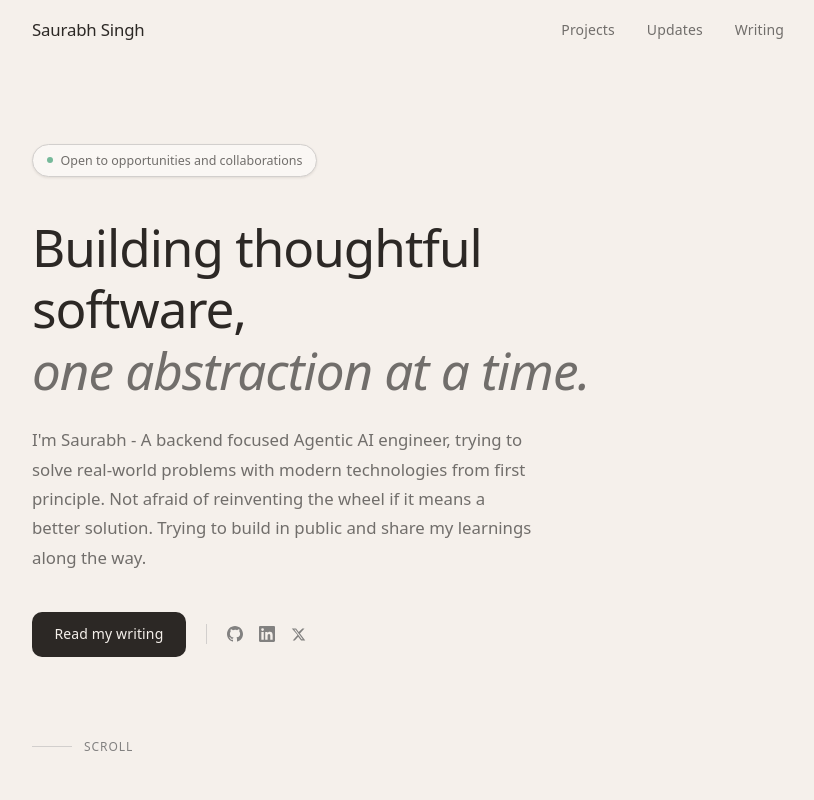
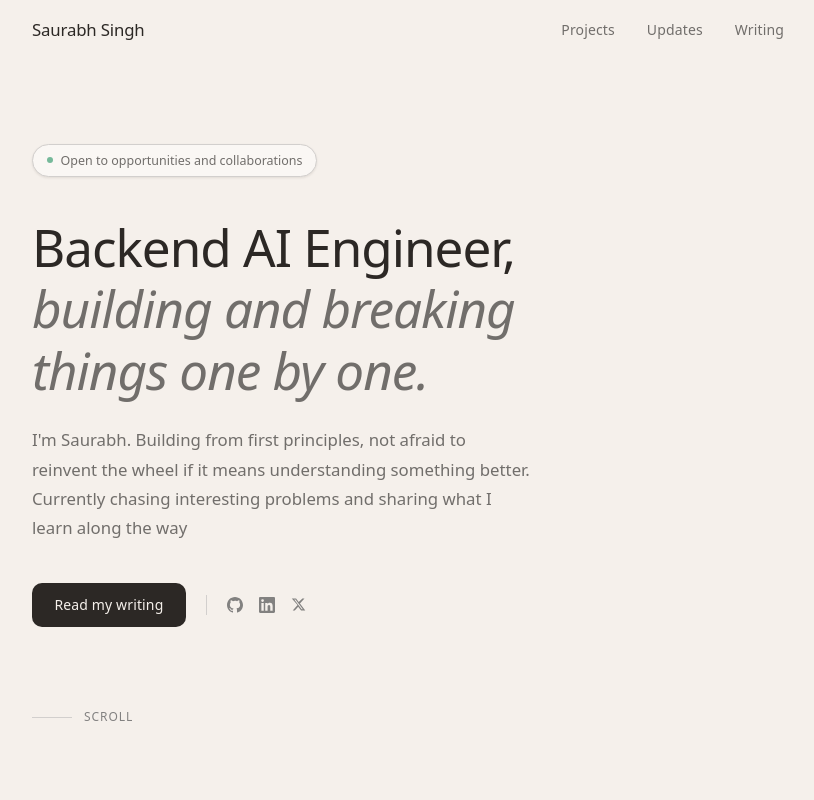
Before and after one commit to saurabhje/portfolio, a Next.js app: page / in a window 1280 px wide. Shown: the top 800 px of the page, without its empty margins (232-1046 px from the left). Built offline with nearby package versions, Linux system fonts and the light colour scheme.

Commit message:
fix: hero

```diff
--- a/src/components/sections/HeroSection.tsx
+++ b/src/components/sections/HeroSection.tsx
@@ -83,10 +83,10 @@ export function HeroSection() {
           maxWidth: "600px",
         }}
       >
-        Building thoughtful software,
+        Backend AI Engineer,
         <br />
         <span style={{ color: "var(--text-secondary)", fontStyle: "italic" }}>
-          one abstraction at a time.
+          building and breaking things one by one.
         </span>
       </h1>
 
@@ -100,9 +100,7 @@ export function HeroSection() {
           marginBottom: "2.5rem",
         }}
       >
-        I&apos;m Saurabh - A backend focused Agentic AI engineer, trying to solve real-world problems with modern technologies from first principle.
-        Not afraid of reinventing the wheel if it means a better solution.
-        Trying to build in public and share my learnings along the way.
+        I&apos;m Saurabh. Building from first principles, not afraid to reinvent the wheel if it means understanding something better. Currently chasing interesting problems and sharing what I learn along the way
       </p>
 
       {/* CTA + socials */}
```
